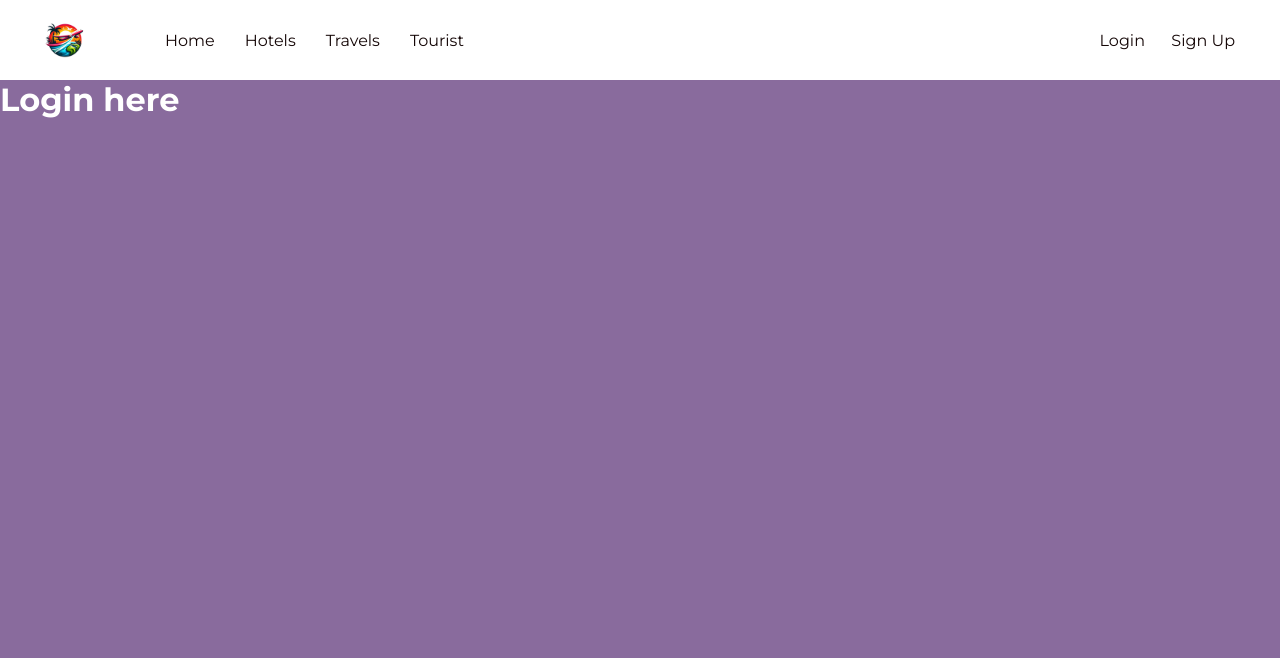
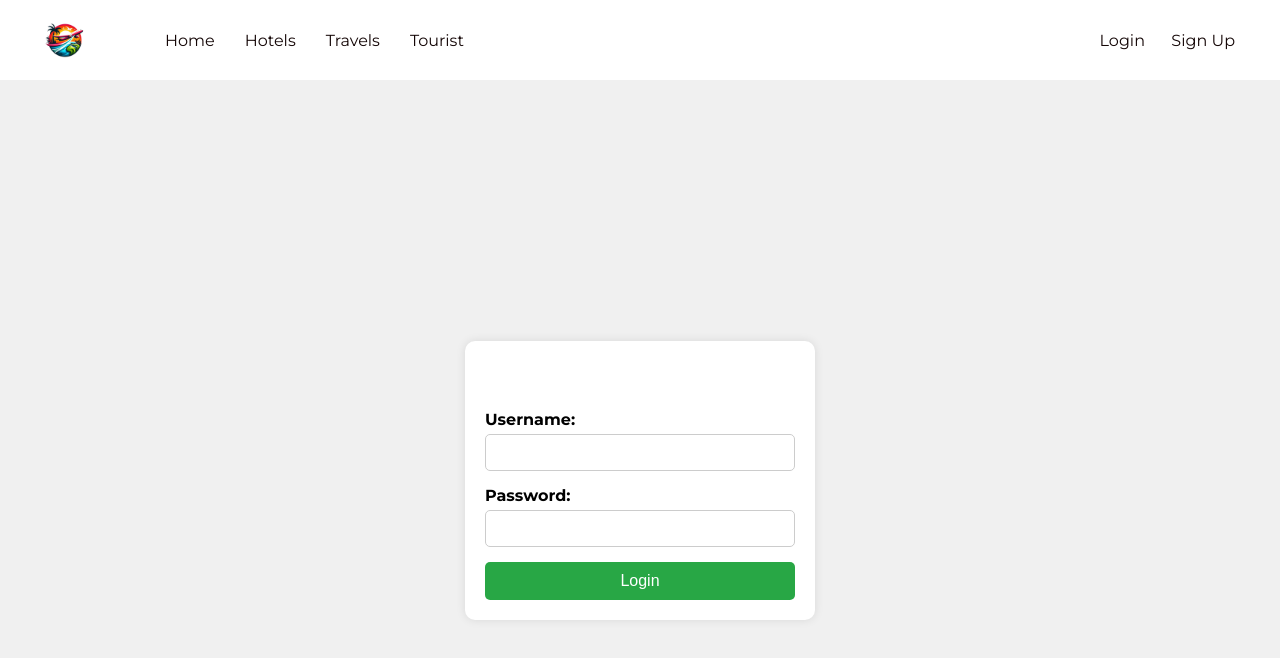
Before and after one commit to amol2115/WanderLustWays, a React (Vite) app in the folder frontend/: page /login in a window 1280 px wide. Shown: the top 658 px of the page. Built offline with nearby package versions, Linux system fonts and the light colour scheme.

Commit message:
LoginAdded-Style Not Final

```diff
--- a/frontend/src/pages/Login.jsx
+++ b/frontend/src/pages/Login.jsx
@@ -1,11 +1,57 @@
-import React from 'react'
+import React, { useState } from 'react';
+import { useNavigate } from 'react-router-dom';
+import './Signup.css';
 
 const Login = () => {
+  const [formData, setFormData] = useState({
+    username: '',
+    password: ''
+  });
+
+  const navigate = useNavigate();
+
+  const handleChange = (e) => {
+    const { name, value } = e.target;
+    setFormData({ ...formData, [name]: value });
+  };
+
+  const handleSubmit = (e) => {
+    e.preventDefault();
+    console.log(formData);  // Process the login data here
+
+    // Assuming login is successful, redirect to homepage or dashboard
+    navigate('/');
+  };
+
   return (
-    <div>
-        <h1>Login here</h1>
+    <div className="login-container">
+      <form className="login-form" onSubmit={handleSubmit}>
+        <h2>Login</h2>
+
+        <label htmlFor="username">Username:</label>
+        <input
+          type="text"
+          id="username"
+          name="username"
+          value={formData.username}
+          onChange={handleChange}
+          required
+        />
+
+        <label htmlFor="password">Password:</label>
+        <input
+          type="password"
+          id="password"
+          name="password"
+          value={formData.password}
+          onChange={handleChange}
+          required
+        />
+
+        <button type="submit">Login</button>
+      </form>
     </div>
-  )
-}
+  );
+};
 
-export default Login
+export default Login;
--- a/frontend/src/pages/Signup.css
+++ b/frontend/src/pages/Signup.css
@@ -57,3 +57,57 @@
   .signup-form button:hover {
     background-color: #0056b3;
   }
+
+/*Login css*/
+/* Center the form on the page */
+.login-container {
+    display: flex;
+    justify-content: center;
+    align-items: center;
+    height: 100vh;
+    background-color: #f0f0f0;
+  }
+
+  /* Styling the form */
+  .login-form {
+    background-color: white;
+    padding: 20px;
+    border-radius: 10px;
+    box-shadow: 0 0 10px rgba(0, 0, 0, 0.1);
+    width: 350px;
+    display: flex;
+    flex-direction: column;
+  }
+
+  .login-form h2 {
+    text-align: center;
+    margin-bottom: 20px;
+  }
+
+  .login-form label {
+    margin-bottom: 5px;
+    font-weight: bold;
+  }
+
+  .login-form input[type="text"],
+  .login-form input[type="password"] {
+    margin-bottom: 15px;
+    padding: 10px;
+    border-radius: 5px;
+    border: 1px solid #ccc;
+    width: 100%;
+  }
+
+  .login-form button {
+    background-color: #28a745;
+    color: white;
+    padding: 10px;
+    border: none;
+    border-radius: 5px;
+    cursor: pointer;
+    font-size: 16px;
+  }
+
+  .login-form button:hover {
+    background-color: #218838;
+  }
```
